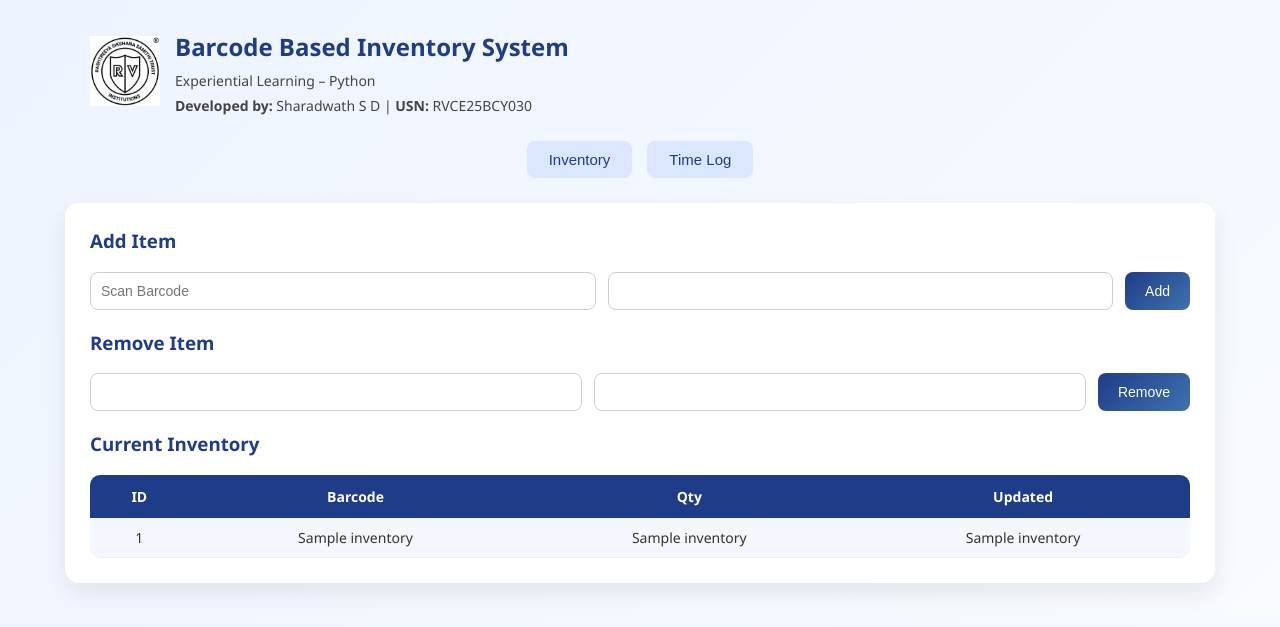
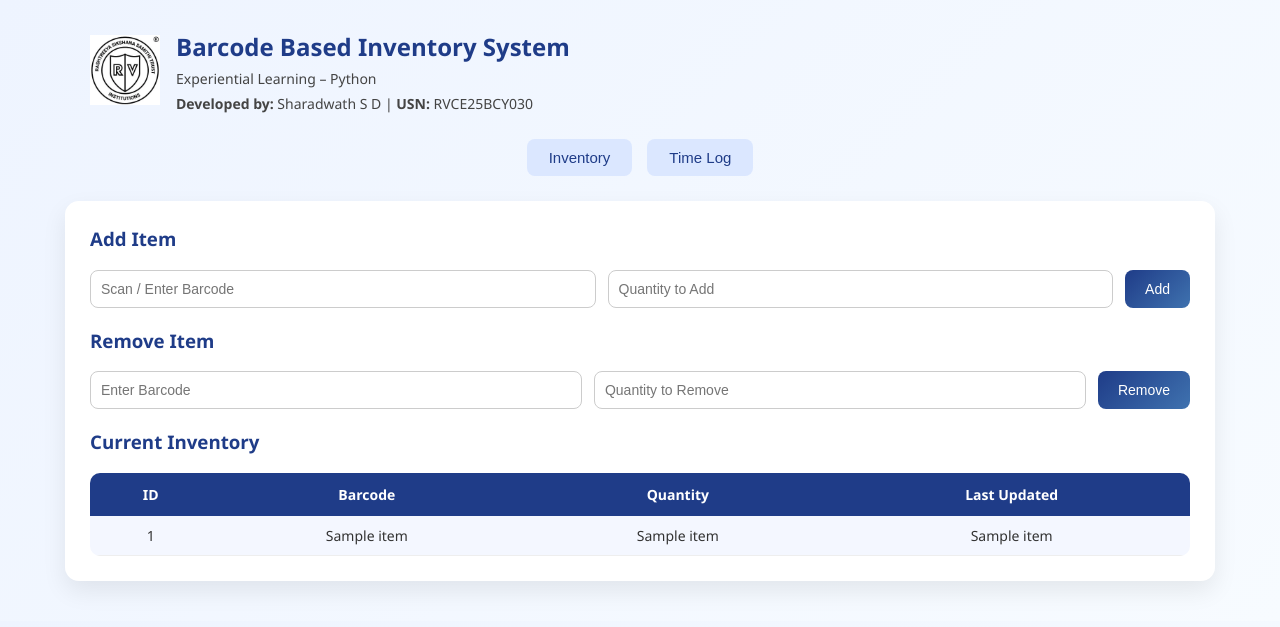
Before and after one commit to sharadwath362-netizen/BCIL, a Flask app: template templates/index.html in a window 1280 px wide. Shown: the top 627 px of the page. Run offline with Flask 3, Linux system fonts and the light colour scheme; the template is opened without the code that fills it: most values are stand-ins (such as "Sample title", 1, 10 or a date in 2020).

Commit message:
Update index.html

```diff
--- a/templates/index.html
+++ b/templates/index.html
@@ -3,82 +3,98 @@
 <head>
     <meta charset="UTF-8">
     <title>Barcode Inventory System</title>
+
+    <!-- IMPORTANT: Flask-safe static loading -->
     <link rel="stylesheet" href="{{ url_for('static', filename='style.css') }}">
-
 </head>
 <body>
 
 <!-- HEADER -->
-<div style="display:flex; align-items:center; gap:15px; padding:20px;">
-    <img src="/static/college_logo.png" alt="College Logo" style="height:70px;">
+<header>
+    <img src="{{ url_for('static', filename='college_logo.png') }}" alt="College Logo">
+
     <div>
-        <h2 style="margin-bottom:4px;">Barcode Based Inventory System</h2>
-        <p style="margin-top:2px;">Experiential Learning – Python</p>
+        <h2>Barcode Based Inventory System</h2>
+        <p>Experiential Learning – Python</p>
         <p><b>Developed by:</b> Sharadwath S D | <b>USN:</b> RVCE25BCY030</p>
     </div>
-</div>
+</header>
 
+<!-- TABS -->
 <div class="tabs">
     <button onclick="showTab('inventory')">Inventory</button>
     <button onclick="showTab('logs')">Time Log</button>
 </div>
 
-<!-- INVENTORY -->
+<!-- INVENTORY TAB -->
 <div id="inventory" class="tab">
     <h3>Add Item</h3>
     <form action="/add" method="post">
-        <input type="text" name="barcode" placeholder="Scan Barcode" required>
-        <input type="number" name="quantity" min="1" required>
-        <button>Add</button>
+        <input type="text" name="barcode" placeholder="Scan / Enter Barcode" required>
+        <input type="number" name="quantity" placeholder="Quantity to Add" min="1" required>
+        <button type="submit">Add</button>
     </form>
 
     <h3>Remove Item</h3>
     <form action="/remove" method="post">
-        <input type="text" name="barcode" required>
-        <input type="number" name="quantity" min="1" required>
-        <button>Remove</button>
+        <input type="text" name="barcode" placeholder="Enter Barcode" required>
+        <input type="number" name="quantity" placeholder="Quantity to Remove" min="1" required>
+        <button type="submit">Remove</button>
     </form>
 
     <h3>Current Inventory</h3>
     <table>
-        <tr><th>ID</th><th>Barcode</th><th>Qty</th><th>Updated</th></tr>
-        {% for i in inventory %}
         <tr>
-            <td>{{ i[0] }}</td>
-            <td>{{ i[1] }}</td>
-            <td>{{ i[2] }}</td>
-            <td>{{ i[3] }}</td>
+            <th>ID</th>
+            <th>Barcode</th>
+            <th>Quantity</th>
+            <th>Last Updated</th>
+        </tr>
+        {% for item in inventory %}
+        <tr>
+            <td>{{ item[0] }}</td>
+            <td>{{ item[1] }}</td>
+            <td>{{ item[2] }}</td>
+            <td>{{ item[3] }}</td>
         </tr>
         {% endfor %}
     </table>
 </div>
 
-<!-- LOGS -->
+<!-- LOGS TAB -->
 <div id="logs" class="tab" style="display:none">
-    <h3>Inventory Logs</h3>
+    <h3>Inventory Time Log</h3>
 
-    <a href="/export/excel"><button>Export Excel</button></a>
-    <a href="/export/pdf"><button>Export PDF</button></a>
+    <div style="margin-bottom: 15px;">
+        <a href="/export/excel"><button>Export Excel</button></a>
+        <a href="/export/pdf"><button>Export PDF</button></a>
+    </div>
 
     <table>
-        <tr><th>ID</th><th>Barcode</th><th>Action</th><th>Qty</th><th>Time</th></tr>
-        {% for l in logs %}
         <tr>
-            <td>{{ l[0] }}</td>
-            <td>{{ l[1] }}</td>
-            <td>{{ l[2] }}</td>
-            <td>{{ l[3] }}</td>
-            <td>{{ l[4] }}</td>
+            <th>ID</th>
+            <th>Barcode</th>
+            <th>Action</th>
+            <th>Quantity</th>
+            <th>Time</th>
+        </tr>
+        {% for log in logs %}
+        <tr>
+            <td>{{ log[0] }}</td>
+            <td>{{ log[1] }}</td>
+            <td>{{ log[2] }}</td>
+            <td>{{ log[3] }}</td>
+            <td>{{ log[4] }}</td>
         </tr>
         {% endfor %}
     </table>
 </div>
 
 <script>
-function showTab(tab) {
+function showTab(tabName) {
     document.getElementById("inventory").style.display = "none";
     document.getElementById("logs").style.display = "none";
-    document.getElementById(tab).style.display = "block";
+    document.getElementById(tabName).style.display = "block";
 }
 </script>
 
```
